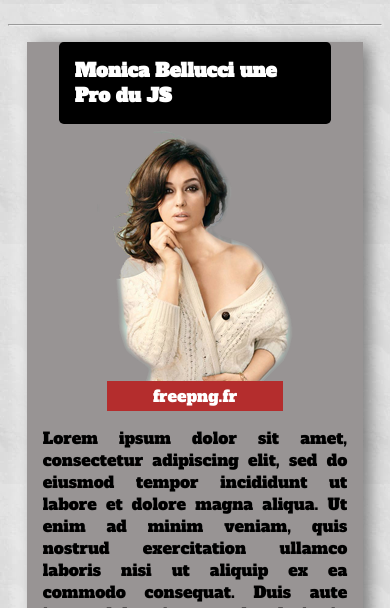
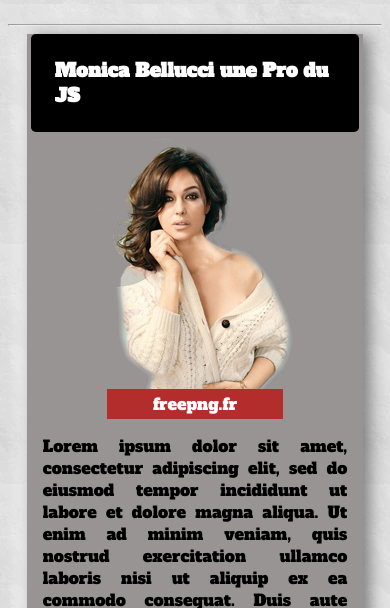
Before and after one commit to KevinLIOUST/JournalDuWeb, a plain HTML site: page index.html in a window 390 px wide. Shown: the part 236-844 px from the top of the page. Drawn offline with Linux system fonts and the light colour scheme; a script that the page names is missing; a web font is replaced by a local one.

Commit message:
Corrections du surplus de code dans le media query

```diff
--- a/sass/style.scss
+++ b/sass/style.scss
@@ -80,6 +80,7 @@ main {
 .container {
   display: grid;
   width: 100%;
+  height: 100%;
   grid-template-columns: 28% 28% 28%;
   column-gap: 5rem;
   justify-content: center;
@@ -135,6 +136,7 @@ main {
         justify-content: center;
         align-items: flex-end;
         position: relative;
+        height: 37%;
       }
     }
   }
@@ -165,6 +167,7 @@ main {
       .corp {
         margin: 1rem;
         text-align: justify;
+        height: 40%;
       }
     }
   }
@@ -177,6 +180,7 @@ main {
       button {
         display: flex;
         justify-self: flex-end;
+        align-items: center;
         width: 25%;
         margin: 0.2rem;
         position: relative;
@@ -295,23 +299,4 @@ footer {
     background-color: rgb(152, 148, 148);
     margin-bottom: 2rem;
   }
-
-  // Pour l'intitulé de l'article
-  main {
-    .container {
-      .container__card {
-        h3 {
-          display: flex;
-          justify-content: center;
-          background-color: black;
-          padding: 1rem;
-          margin-left: 2rem;
-          margin-right: 2rem;
-          margin-top: 1rem;
-          color: white;
-          border-radius: 0.3rem;
-        }
-      }
-    }
-  }
 }
```
Also changed, not shown: css/style.css, 1 other file.
